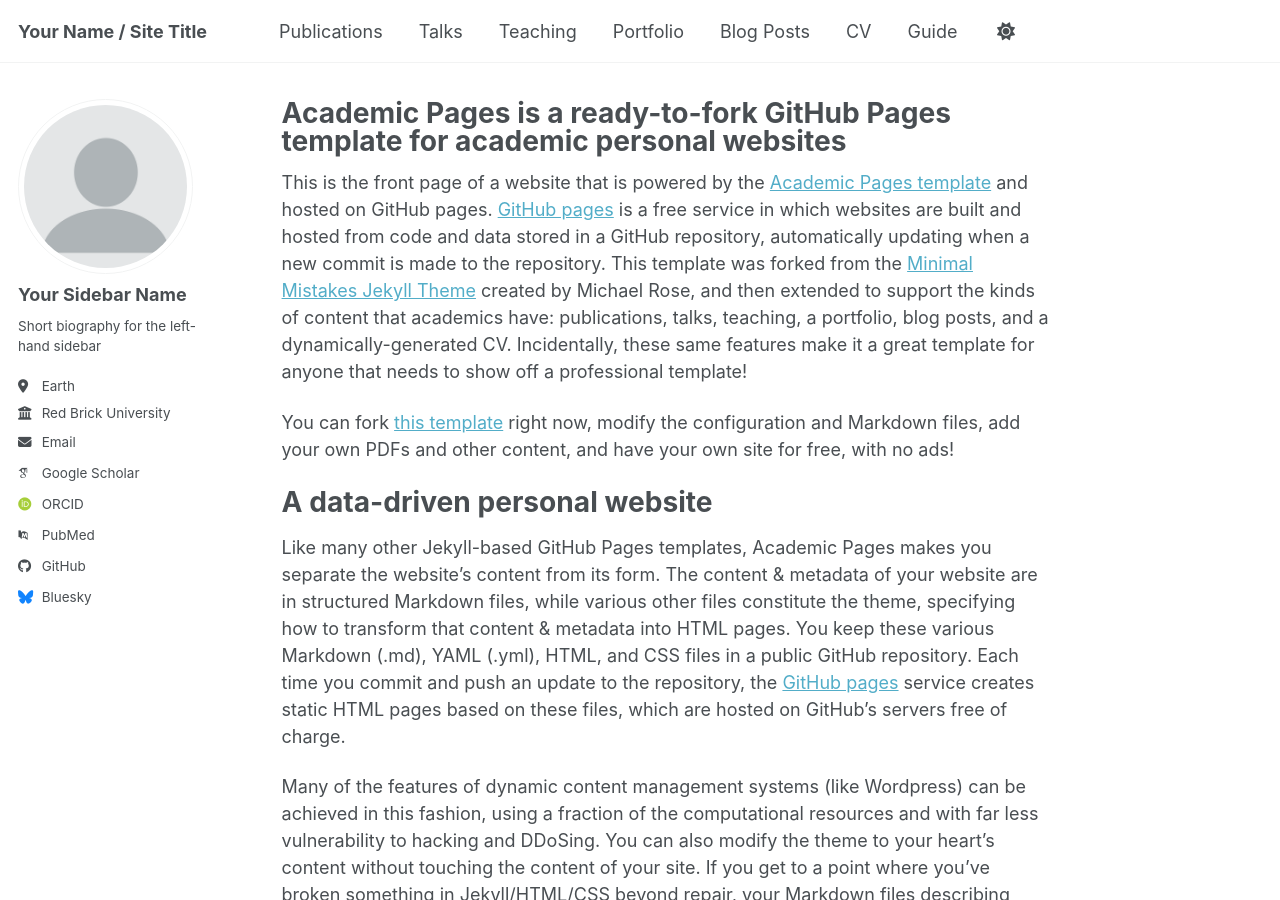
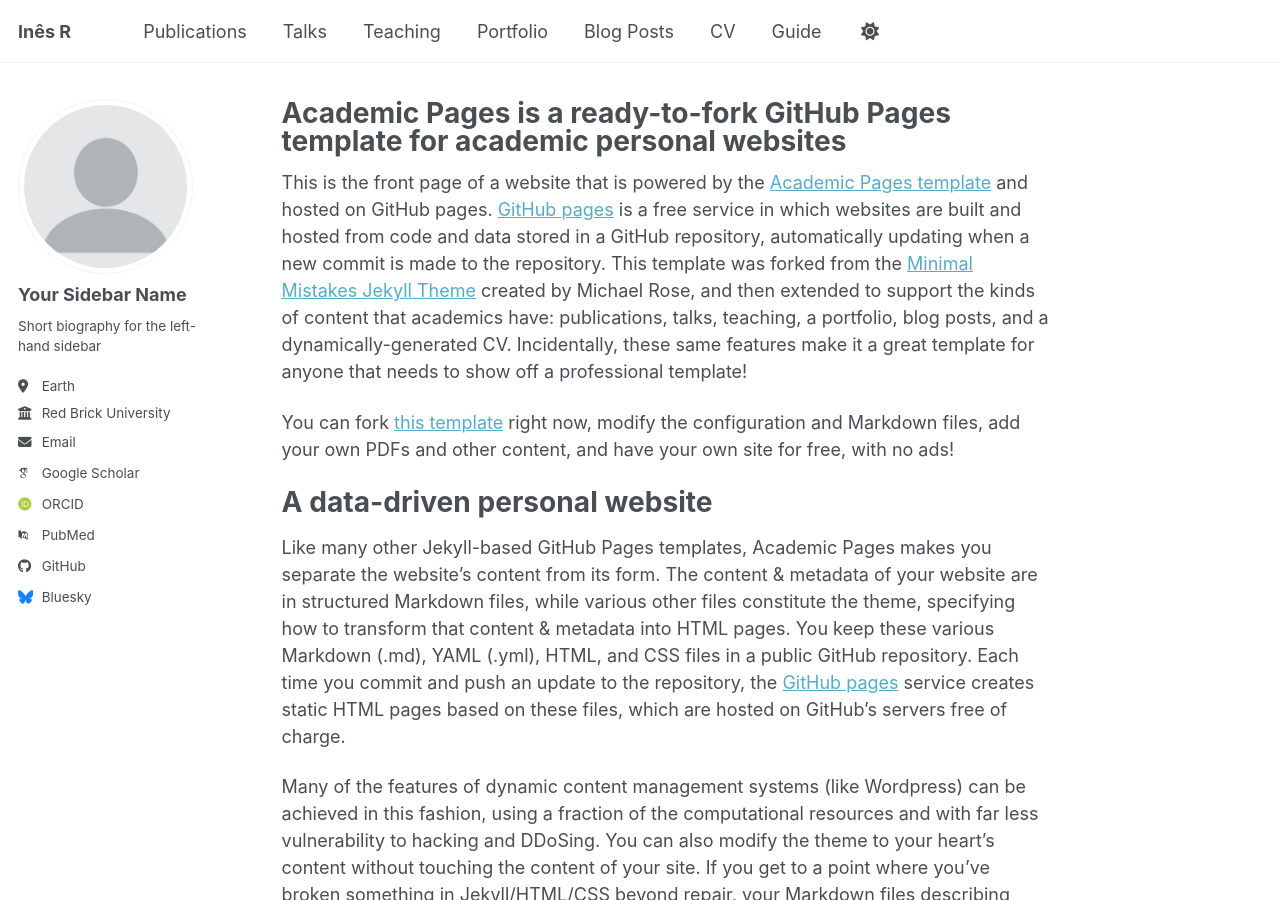
Before and after one commit to inesramos3/inesramos3.github.io, a Jekyll site: the page built from _pages/about.md, in a window 1280 px wide and 900 px high. Built offline with Jekyll 4.4.1, drawn with Linux system fonts in a browser that asks for light colours; some web fonts are replaced; a script bundle is joined from its source files by our own code; library files that are not in the unit come from our copies.

Commit message:
Update _config.yml

```diff
--- a/_config.yml
+++ b/_config.yml
@@ -9,10 +9,10 @@
 # Basic Site Settings
 locale                   : "en-US"
 site_theme               : "default" # Currently available options are "default", "air"
-title                    : "Your Name / Site Title"
+title                    : "Inês R"
 title_separator          : "-"
 name                     : &name "Inês Ramos"
-description              : &description "Your Name's academic portfolio"   # Update this with a general description of your site, this is the default if not overridden by a page
+description              : &description "BRAINES_PORTFOLIO"   # Update this with a general description of your site, this is the default if not overridden by a page
 url                      : https://academicpages.github.io # The base hostname & protocol for your site e.g. "https://[your GitHub username].github.io",
                                                            # or if you already have some other page hosted on Github then use "https://[your GitHub username].github.io/[Your Repo Name]"
 baseurl                  : "" # the subpath of your site, e.g. "/blog"
```
